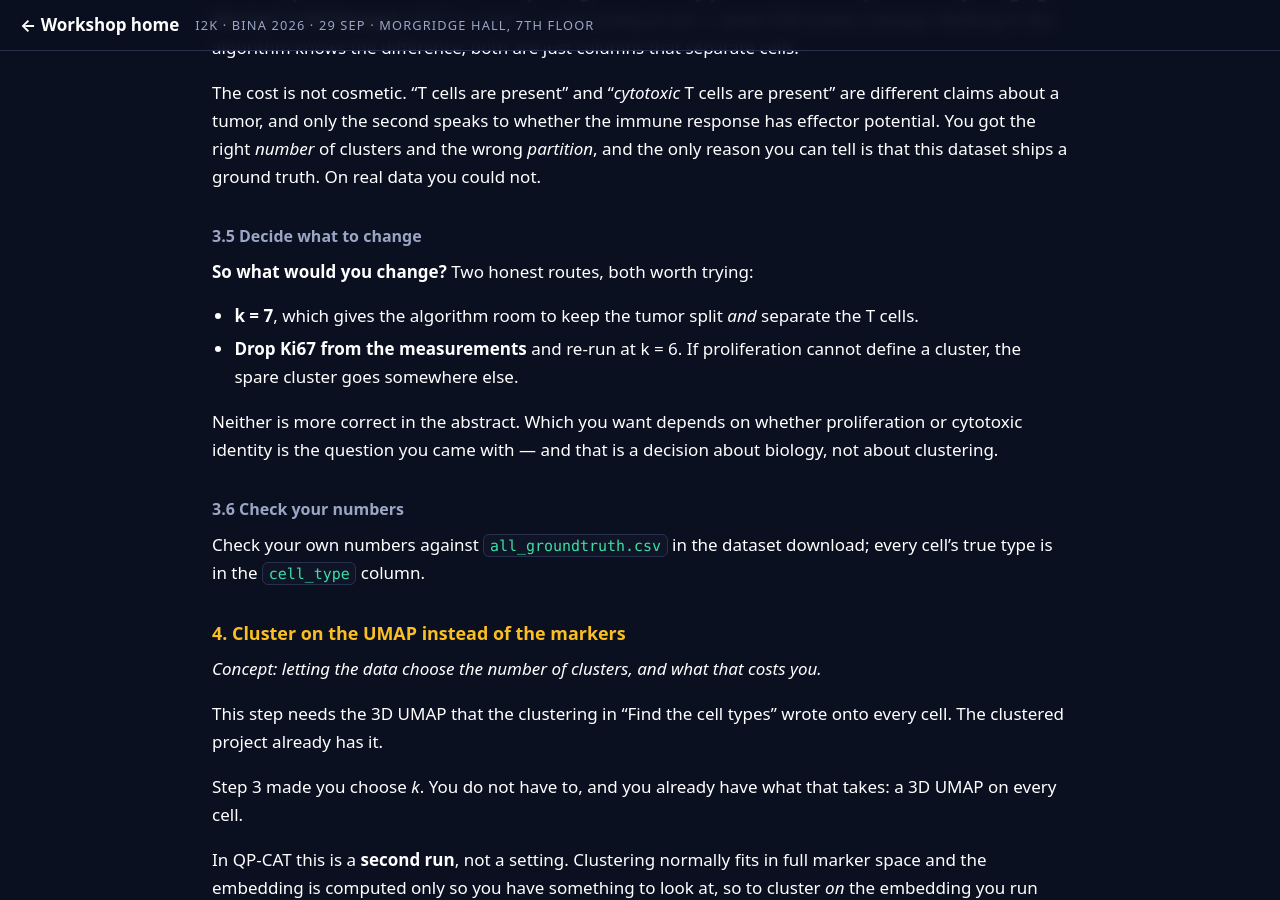
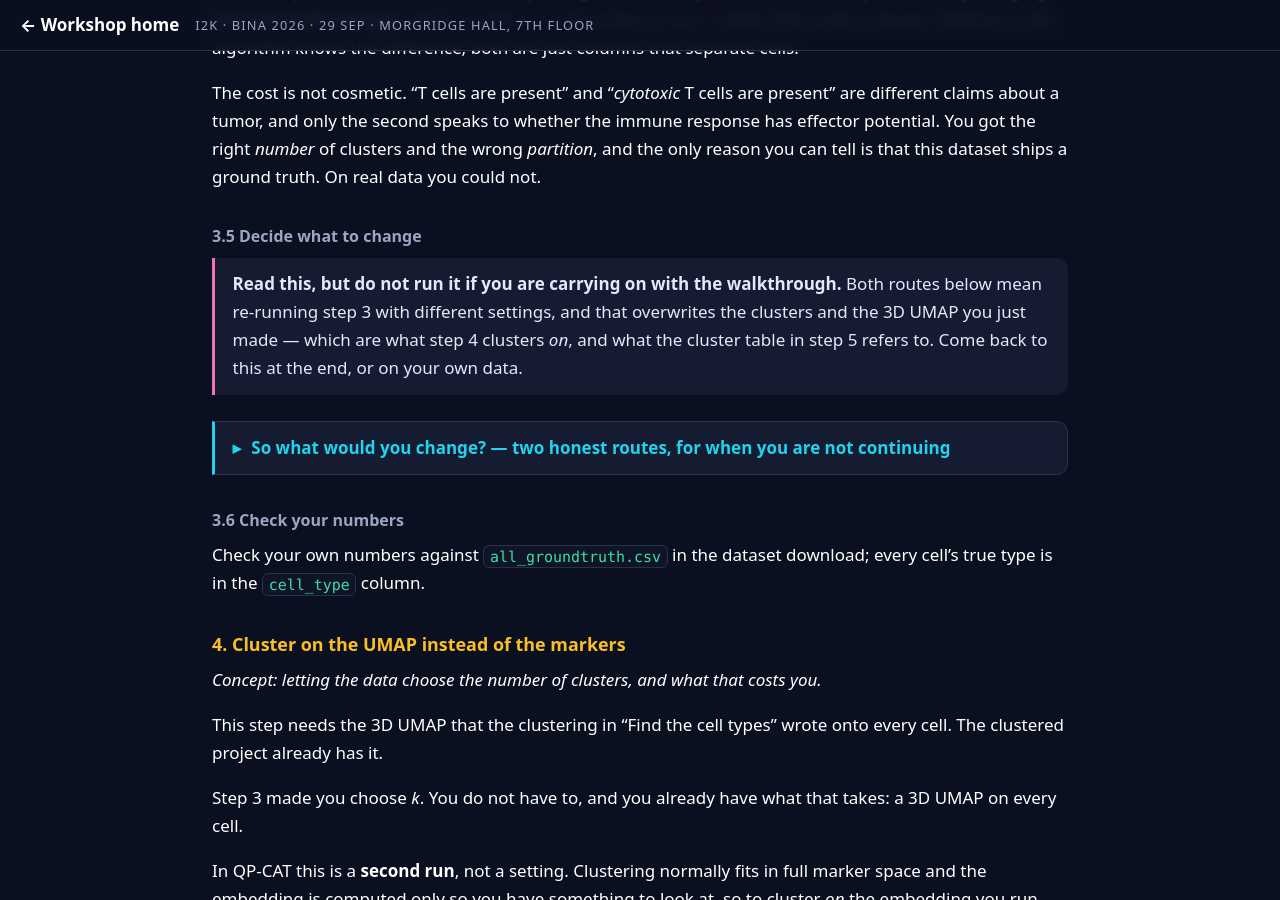
Before and after one commit to MichaelSNelson/BINA-I2K-2026-QuPath-Extensions, a Jekyll site: the page built from docs/03-qp-cat-cell-analysis-tools.md, in a window 1280 px wide and 900 px high, scrolled down 7270 px. Built offline with Jekyll 4.4.1, drawn with Linux system fonts in a browser that asks for light colours.

Commit message:
3.5: fold it away, and say not to run it mid-walkthrough
Both routes in 3.5 mean re-running step 3, which overwrites the clusters
and the 3D UMAP that step 4 clusters ON and that step 5's cluster table
names. The section read as the next thing to do.

It is now a <details> block behind a warning to read it and come back,
with the recovery path for anyone who runs it anyway -- including the
gotcha that an applied result's embedding columns return prefixed, so
step 4's three ticks are the prefixed ones by then.

https://claude.ai/code/session_01TZFXuLKiz1DgbomrTgfDTw

```diff
--- a/docs/03-qp-cat-cell-analysis-tools.md
+++ b/docs/03-qp-cat-cell-analysis-tools.md
@@ -349,7 +349,14 @@ only reason you can tell is that this dataset ships a ground truth. On real data
 
 #### 3.5 Decide what to change
 
-**So what would you change?** Two honest routes, both worth trying:
+> **Read this, but do not run it if you are carrying on with the walkthrough.** Both routes
+> below mean re-running step 3 with different settings, and that overwrites the clusters and
+> the 3D UMAP you just made — which are what step 4 clusters *on*, and what the cluster table
+> in step 5 refers to. Come back to this at the end, or on your own data.
+
+<details markdown="1">
+<summary><b>So what would you change?</b> — two honest routes, for when you are not continuing</summary>
+
 - **k = 7**, which gives the algorithm room to keep the tumor split *and* separate the T cells.
 - **Drop Ki67 from the measurements** and re-run at k = 6. If proliferation cannot define a
   cluster, the spare cluster goes somewhere else.
@@ -357,6 +364,15 @@ only reason you can tell is that this dataset ships a ground truth. On real data
 Neither is more correct in the abstract. Which you want depends on whether proliferation or
 cytotoxic identity is the question you came with — and that is a decision about biology, not
 about clustering.
+
+If you do run one and then want to carry on after all, your step 3 run is still saved:
+**View Past Results...** reopens its window, and
+`Results & populations > Apply saved result to detections...` puts its labels back on the
+cells. One catch worth knowing before you rely on it — an applied result's embedding columns
+come back **prefixed**, as `<result name>: QPCAT 3D UMAP1`, so those are the three to tick in
+step 4 rather than the unprefixed ones, which by then belong to whichever run you did last.
+
+</details>
 
 #### 3.6 Check your numbers
 
```
